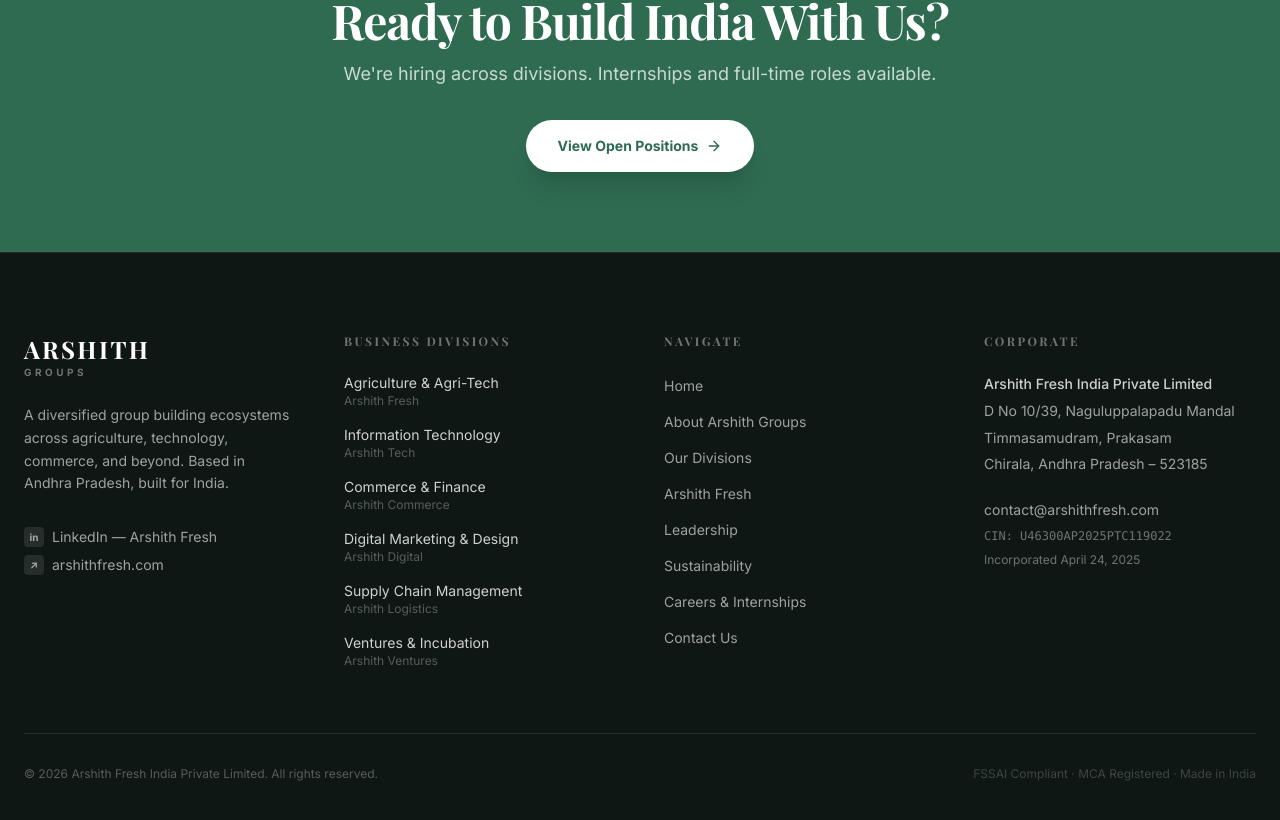
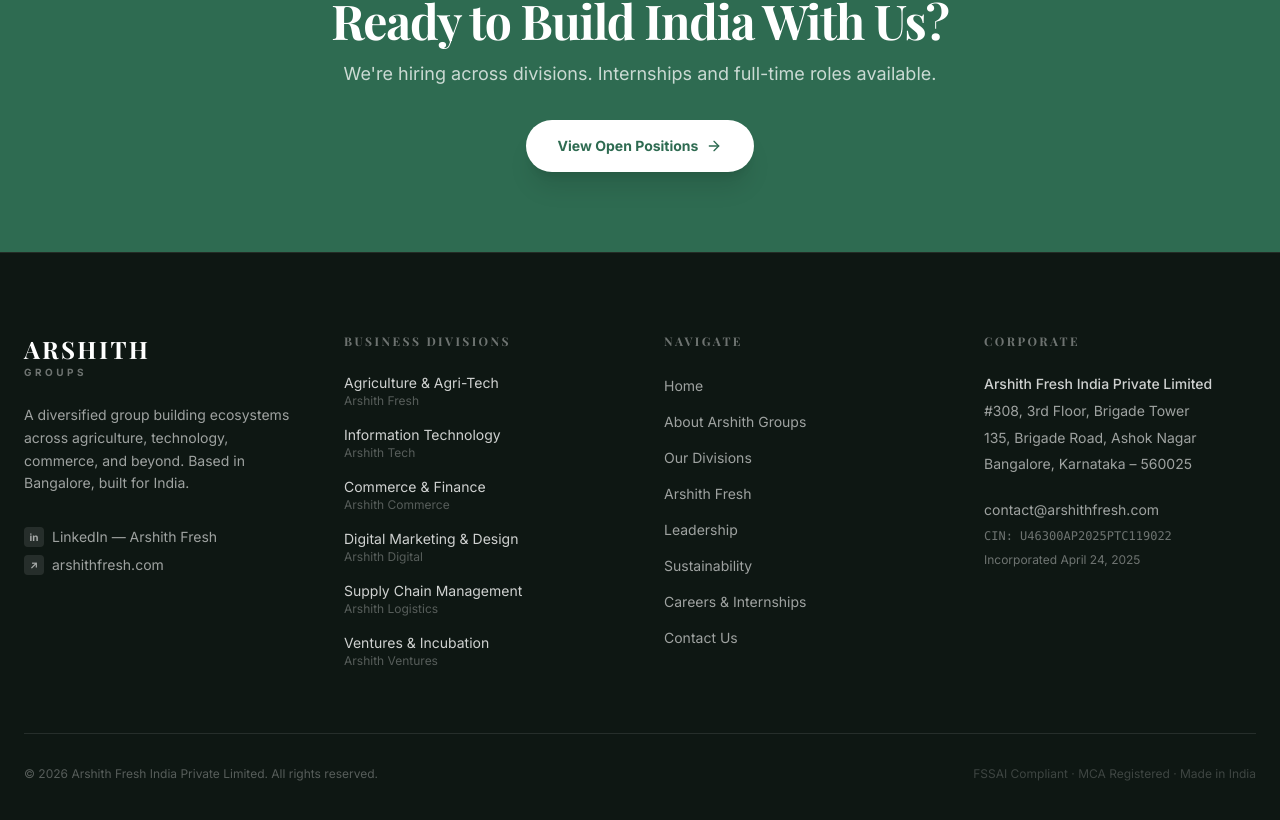
Before and after one commit to 12Ajay12/Arshith-main, a React (Vite) app: page / in a window 1280 px wide. Shown: the part 6084-6904 px from the top of the page. Built offline with nearby package versions, Linux system fonts and the light colour scheme; a web font is replaced by a local one.

Commit message:
Update footer content with new location details

```diff
--- a/src/components/Footer.tsx
+++ b/src/components/Footer.tsx
@@ -21,7 +21,7 @@ export default function Footer() {
               <div className="text-[10px] font-bold tracking-[0.35em] text-white/40 uppercase">Groups</div>
             </div>
             <p className="text-white/60 text-sm leading-relaxed mb-8">
-              A diversified group building ecosystems across agriculture, technology, commerce, and beyond. Based in Andhra Pradesh, built for India.
+              A diversified group building ecosystems across agriculture, technology, commerce, and beyond. Based in Bangalore, built for India.
             </p>
             <div className="space-y-2">
               <a
@@ -87,9 +87,9 @@ export default function Footer() {
             <h4 className="text-xs font-bold tracking-[0.2em] uppercase text-white/40 mb-6">Corporate</h4>
             <address className="text-sm text-white/60 not-italic leading-relaxed space-y-1 mb-6">
               <div className="font-medium text-white/80">Arshith Fresh India Private Limited</div>
-              <div>D No 10/39, Naguluppalapadu Mandal</div>
-              <div>Timmasamudram, Prakasam</div>
-              <div>Chirala, Andhra Pradesh – 523185</div>
+              <div>#308, 3rd Floor, Brigade Tower</div>
+              <div>135, Brigade Road, Ashok Nagar</div>
+              <div>Bangalore, Karnataka – 560025</div>
             </address>
             <ul className="space-y-2 text-sm">
               <li>
```
